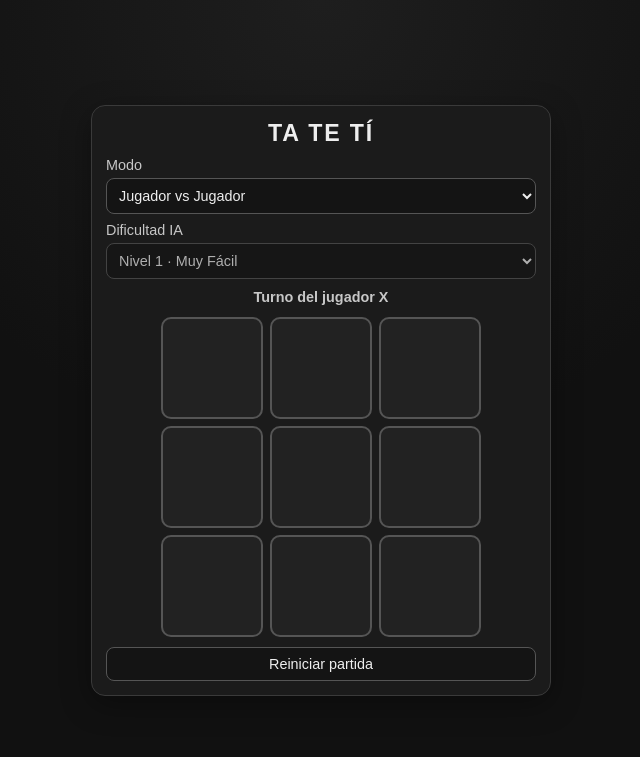
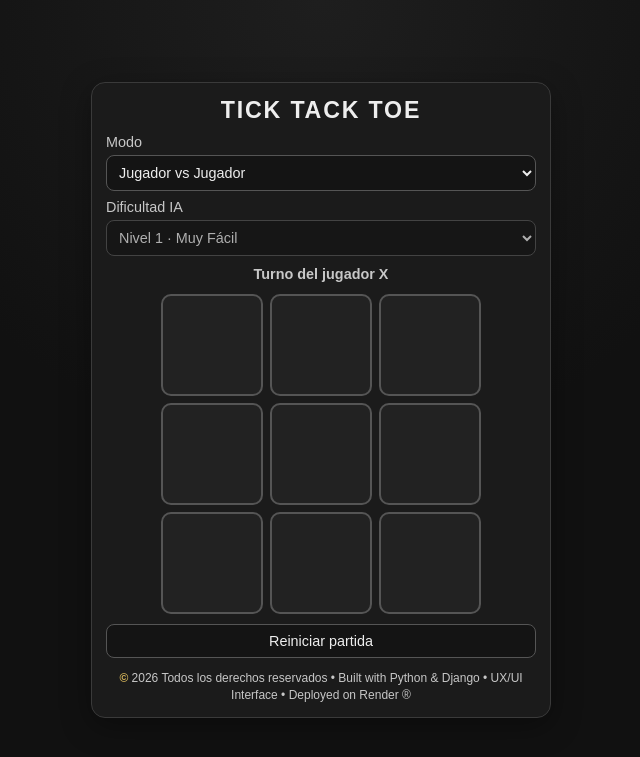
Before and after one commit to lu-developer476/Tick-Tack-Toe, a Django app: page / in a window 1280 px wide. Shown: the top 757 px of the page, without its empty margins (319-959 px from the left). Run offline with Django 4.2, Linux system fonts and the light colour scheme.

Commit message:
Actualizar marca a Tick Tack Toe y agregar footer legal centrado (#4)

```diff
--- a/game/static/css/style.css
+++ b/game/static/css/style.css
@@ -127,6 +127,19 @@ button:hover {
   justify-content: center;
 }
 
+.footer-copy {
+  margin-top: 2px;
+  text-align: center;
+  color: var(--muted);
+  font-size: clamp(0.64rem, 1.5vw, 0.75rem);
+  line-height: 1.35;
+}
+
+.text-cyber-gold {
+  color: #d8b75b;
+  font-weight: 700;
+}
+
 /* Phones */
 @media (max-width: 575px) {
   .game-container {
@@ -207,4 +220,9 @@ button:hover {
     padding: 6px;
     font-size: 0.8rem;
   }
+
+  .footer-copy {
+    font-size: 0.62rem;
+    line-height: 1.25;
+  }
 }
--- a/game/templates/index.html
+++ b/game/templates/index.html
@@ -3,14 +3,14 @@
 <head>
 <meta charset="UTF-8">
 <meta name="viewport" content="width=device-width, initial-scale=1.0">
-<title>Ta Te Tí</title>
+<title>Tick Tack Toe</title>
 {% load static %}
 <link rel="icon" type="image/svg+xml" href="{% static 'favicon.svg' %}">
 <link rel="stylesheet" href="{% static 'css/style.css' %}">
 </head>
 <body>
 <div class="game-container">
-  <h1>TA TE TÍ</h1>
+  <h1>TICK TACK TOE</h1>
 
   <div class="controls">
     <label>
@@ -34,13 +34,20 @@
   </div>
 
   <p id="status" class="status"></p>
-  <div id="board" aria-label="Tablero de Ta Te Tí"></div>
+  <div id="board" aria-label="Tablero de Tick Tack Toe"></div>
 
   <div class="actions">
     <button id="restartBtn" type="button">Reiniciar partida</button>
   </div>
+  <footer class="footer-copy">
+    <span class="text-cyber-gold">©</span> <span id="currentYear"></span> Todos los derechos reservados • Built with Python & Django • UX/UI Interface • Deployed on Render ®
+  </footer>
+
 </div>
 
 <script src="{% static 'js/game.js' %}"></script>
+<script>
+  document.getElementById("currentYear").textContent = new Date().getFullYear();
+</script>
 </body>
 </html>
```
Also changed, not shown: README.md.
